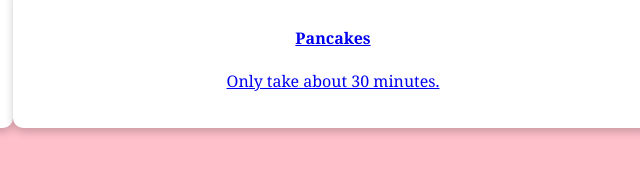
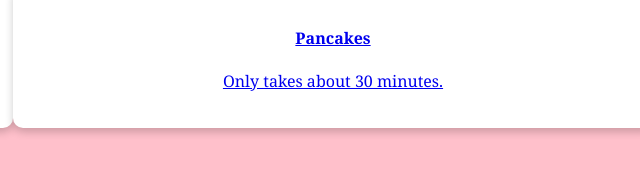
Before and after one commit to EPCodes/roughlyRecipes, a plain HTML site: page index.html in a window 1280 px wide. Shown: the part 250-424 px from the top of the page, 627-1267 px from the left. Drawn offline with Linux system fonts and the light colour scheme; a web font is replaced by a local one.

Commit message:
spelling

```diff
--- a/index.html
+++ b/index.html
@@ -39,7 +39,7 @@
         <a href="pancakes.html" class="recipe-card">
           <article>
             <h4>Pancakes</h4>
-            <p>Only take about 30 minutes.</p>
+            <p>Only takes about 30 minutes.</p>
           </article>
         </a>
       </div>
```
